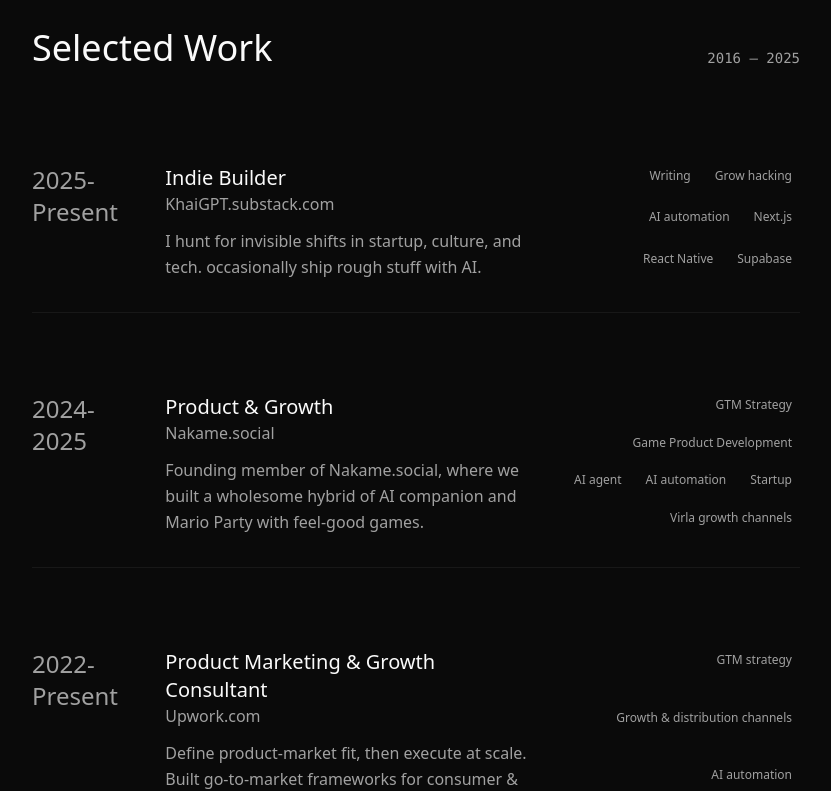
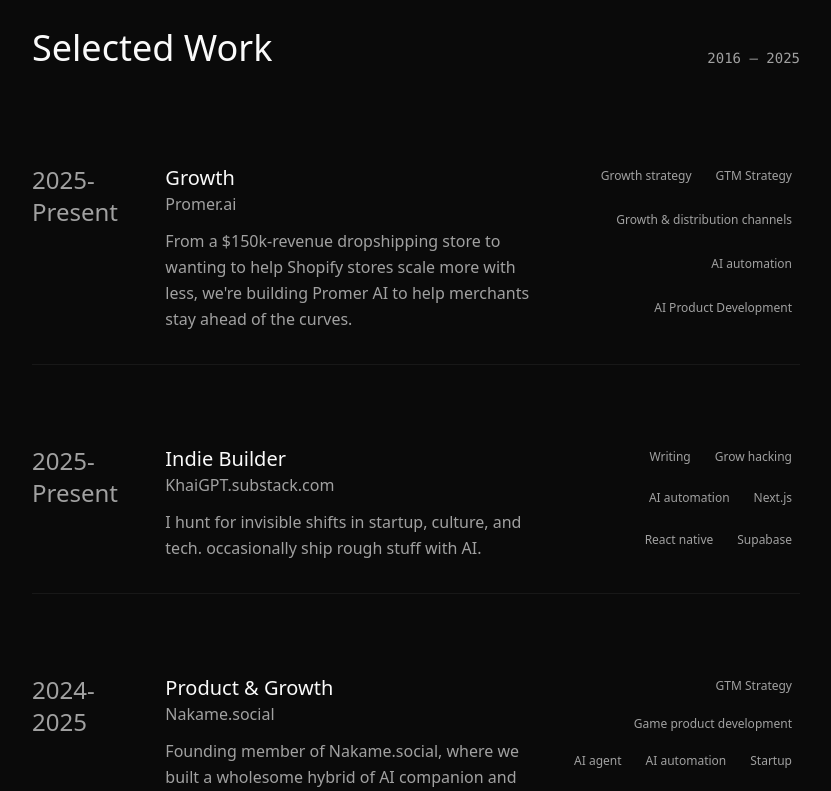
Before and after one commit to KhaiGPT/khaigpt-portfolio, a Next.js app: page / in a window 1280 px wide. Shown: the part 900-1691 px from the top of the page, without its empty margins (224-1055 px from the left). Built offline with nearby package versions, Linux system fonts and the light colour scheme.

Commit message:
chore: sync main changes to khaigpt-portfolio
Update all files from main branch.

Co-authored-by: Khai <204661255+KhaiGPT@users.noreply.github.com>

```diff
--- a/app/page.tsx
+++ b/app/page.tsx
@@ -149,17 +149,24 @@ export default function Home() {
               {[
                 {
                   year: "2025-Present",
+                  role: "Growth",
+                  company: "Promer.ai",
+                  description: "From a $150k-revenue dropshipping store to wanting to help Shopify stores scale more with less, we're building Promer AI to help merchants stay ahead of the curves.",
+                  tech: ["Growth strategy", "GTM Strategy", "Growth & distribution channels", "AI automation", "AI Product Development"],
+                },
+                {
+                  year: "2025-Present",
                   role: "Indie Builder",
                   company: "KhaiGPT.substack.com",
                   description: "I hunt for invisible shifts in startup, culture, and tech. occasionally ship rough stuff with AI.",
-                  tech: ["Writing", "Grow hacking", "AI automation", "Next.js", "React Native", "Supabase"],
+                  tech: ["Writing", "Grow hacking", "AI automation", "Next.js", "React native", "Supabase"],
                 },
                 {
                   year: "2024-2025",
                   role: "Product & Growth",
                   company: "Nakame.social",
                   description: "Founding member of Nakame.social, where we built a wholesome hybrid of AI companion and Mario Party with feel-good games.",
-                  tech: ["GTM Strategy", "Game Product Development", "AI agent", "AI automation", "Startup", "Virla growth channels"],
+                  tech: ["GTM Strategy", "Game product development", "AI agent", "AI automation", "Startup", "Viral growth channels"],
                 },
                 {
                   year: "2022-Present",
```
